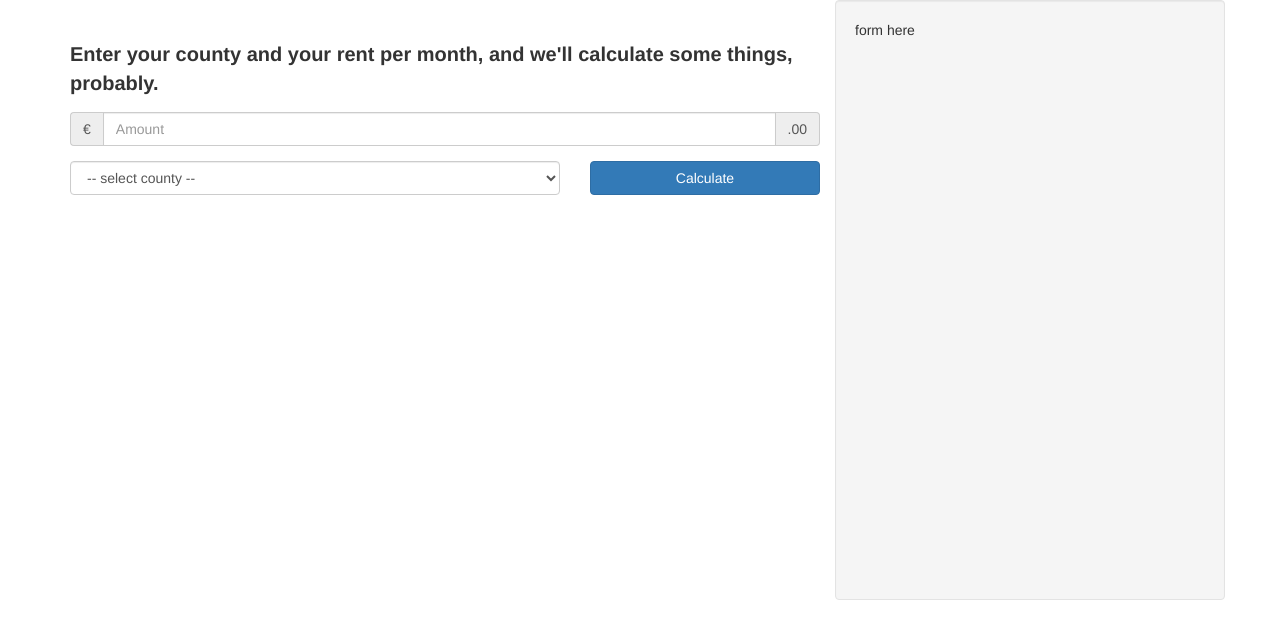
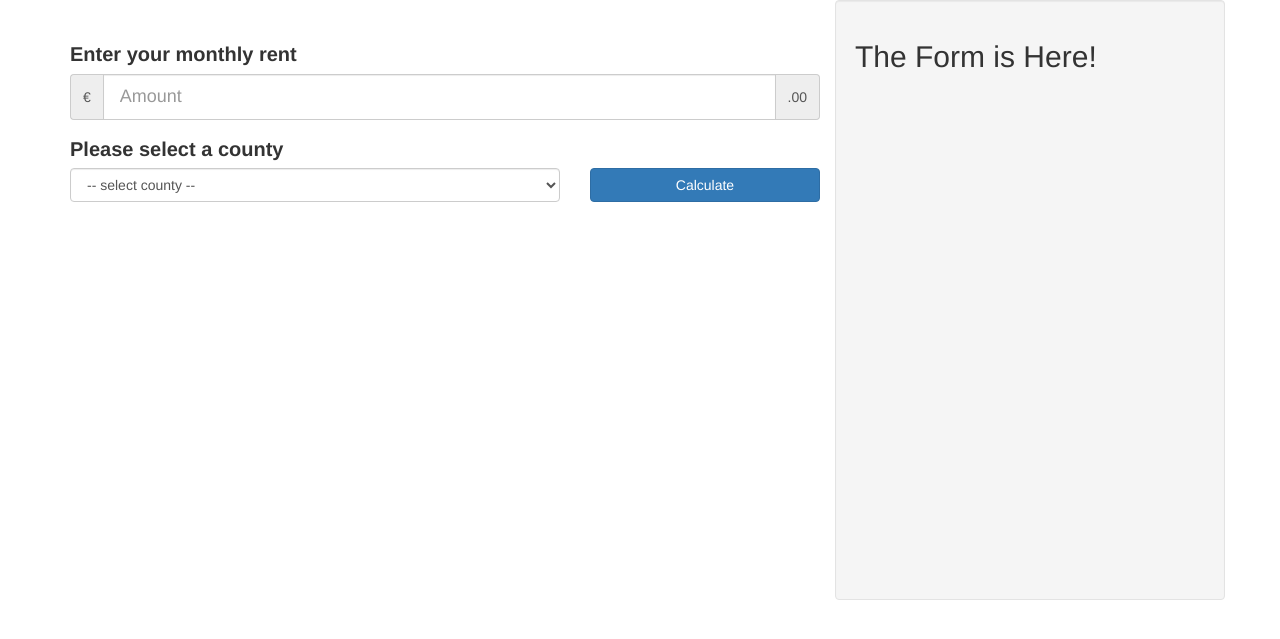
Before and after one commit to musasizifrancis/scratch.the-open.net, a Jekyll site: the page built from rent-calculator.html, in a window 1280 px wide. Shown: the top 639 px of the page. Built offline with Jekyll 4.4.1, drawn with Linux system fonts in a browser that asks for light colours.

Commit message:
Add error labels, revert to form element with submit handler

```diff
--- a/rent-calculator.html
+++ b/rent-calculator.html
@@ -6,23 +6,25 @@ bootstrap: 3.3.7
 ---
 <div class="container"><div class="row">
   <div class="right-side-form col-sm-4 well pull-right" style="height:600px;">
-    form here
+    <h2>The Form is Here!</h2>
   </div>
 
-  <div class="col-sm-8 this-page">
+  <div class="col-sm-8">
+    <div class="this-page">
 
       <form id="interactive" class="form">
-      <p><label class="" for="income">Enter your county and your rent per month, and we'll calculate some things, probably.</label></p>
 
-      <div class="form-group">
+        <div class="form-group rent">
+          <label class="control-label" for="income">Enter your monthly rent</label>
           <div class="input-group">
             <div class="input-group-addon">€</div>
-          <input type="number" class="form-control" id="rent" placeholder="Amount">
+            <input type="number" class="form-control input-lg" id="rent" placeholder="Amount">
             <div class="input-group-addon">.00</div>
           </div>
         </div>
         <div class="row">
-        <div class="form-group col-md-8">
+          <div class="form-group county col-md-8">
+            <label class="control-label">Please select a county</label>
             <select id="county" class="form-control">
               <option value="">-- select county --</option>
               <option value="5055">Dublin County +50.6%</option>
@@ -35,11 +37,11 @@ bootstrap: 3.3.7
             </select>
           </div>
           <div class="form-group col-md-4">
-          <a id="pretend-submit" class="btn btn-primary btn-block">Calculate</a>
+            <label class="control-label">&nbsp;</label>
+            <button type="submit" id="pretend-submit" class="btn btn-primary btn-block">Calculate</button>
           </div>
         </div>
       </form>
-
 
       <div id="expandy" class="well noshow">
         <div class="row">
@@ -75,6 +77,7 @@ bootstrap: 3.3.7
         </div>
       </div>
     </div>
+  </div>
 
 
 </div></div>
```
Also changed, not shown: other parts of rent-calculator.html (+18 -5 lines). Lines whose indentation alone changed are shown as unchanged.
